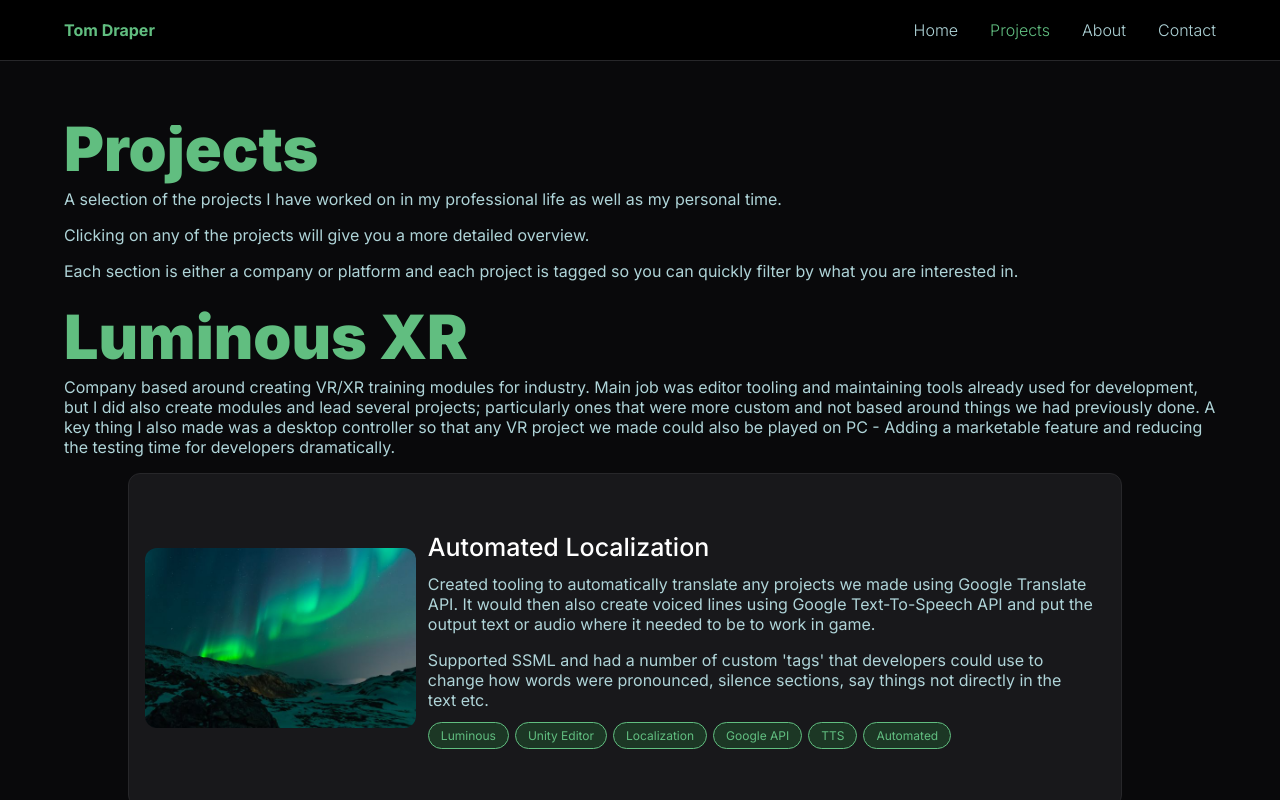
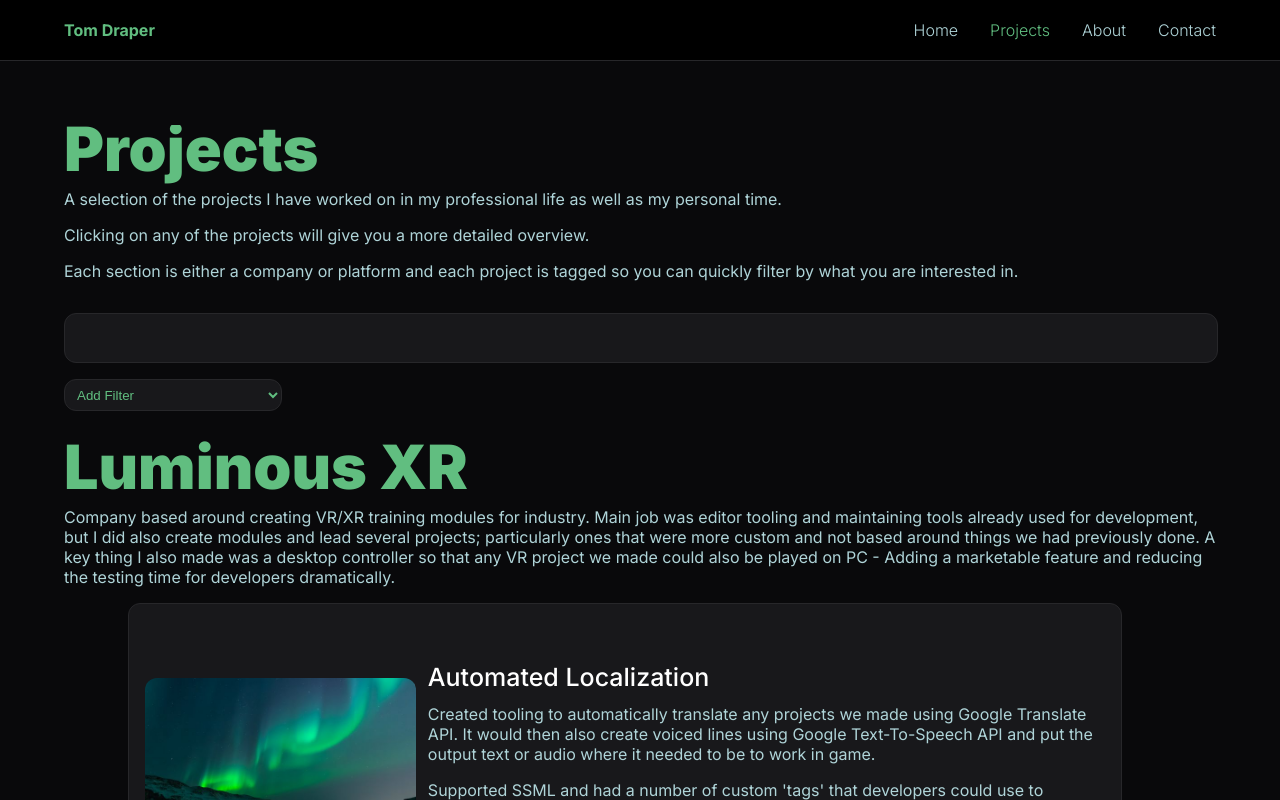
Before and after one commit to TomDraper/React-Profile, a React (Create React App) app: page /#/projects in a window 1280 px wide. Shown: the top 800 px of the page. Built offline with nearby package versions, Linux system fonts and the light colour scheme.

Commit message:
Added filter and Taggable type - Not completely finished but going on holiday

```diff
--- a/src/components/carousel.tsx
+++ b/src/components/carousel.tsx
@@ -1,26 +1,25 @@
 import { useFadeInView } from '../hooks/fadeInView.ts'
 import { LinkListProp, LinkList } from './linkLines.tsx'
-import { TagBox, BasicParagraphSection } from './textHelpers.tsx'
+import { BasicParagraphSection } from './textHelpers.tsx'
 import { BannerProp, Banner } from './banner.tsx';
-
+import { TagBox, Taggable, FilterByTags } from '../components/tagFilter.tsx';
 import '../css/carousel.css';
 
-export type CarouselItemProp = {
+export type CarouselItemProp = Taggable & {
     image: string,
     title: string,
     banner?: BannerProp,
     paragraphs: string[],
-    linkListProps?: LinkListProp[],
-    tags: string[]
+    linkListProps?: LinkListProp[]
 }
 
-export function Carousel({anchorName, props}:{anchorName:string, props:CarouselItemProp[]}){
+export function Carousel({anchorName, props, filter}:{anchorName:string, props:CarouselItemProp[], filter: Set<string>}){
     var sectionClassNames = `largeBoxCarousel ${anchorName} fadeWhenInView`
     const { ref, className } = useFadeInView(sectionClassNames);
-
+    const filteredProps = FilterByTags(props, filter);
     return (
         <div ref={ref} className={className}>
-            <CarouselItems props={props} />
+            <CarouselItems props={filteredProps} />
         </div>
     );
 }
@@ -44,7 +43,7 @@
                     <BasicParagraphSection paragraphs={prop.paragraphs} />
                     <LinkList props={prop.linkListProps} />
                 </div>
-                <TagBox prop={prop.tags} />
+                <TagBox prop={prop} />
             </div>
         </div>
     );
--- /dev/null
+++ b/src/components/tagFilter.tsx
@@ -0,0 +1,95 @@
+import { BasicParagraphSection } from './textHelpers';
+
+import '../css/tagFilter.css';
+
+export interface Taggable {
+    tags: Set<string>;
+}
+
+export function TagBox({prop}:{prop:Taggable}){
+    return (
+        <div className="tagBox">
+            <BasicParagraphSection paragraphs={Array.from(prop.tags)} />
+        </div>
+    );
+}
+
+export function FilterByTags<T extends Taggable>(items: T[], filter: Set<string>): T[] {
+    if (filter.size === 0) return items;
+
+    return items.filter(item =>
+        Array.from(filter).every(tag => item.tags.has(tag))
+    );
+}
+
+export function TagFilter({tags, filter, setFilter}:{tags:Set<string>, filter:Set<string>, setFilter:Function}){
+    return (
+        <div>
+            <FilterBox currentFilter={filter} setFilterFunc={setFilter} />
+            <div className="tagFilter">
+                <Options options={Array.from(tags)} currentFilter={filter} setFilterFunc={setFilter} />
+            </div>
+        </div>
+    );
+}
+
+function FilterBox({currentFilter, setFilterFunc}:{currentFilter:Set<string>, setFilterFunc:Function}){
+    return (
+        <div className="tagFilterBox">
+            <FilterBoxTags currentFilter={currentFilter} setFilterFunc={setFilterFunc} />
+        </div>
+    );
+}
+
+function FilterBoxTags({currentFilter, setFilterFunc}:{currentFilter:Set<string>, setFilterFunc:Function}){
+    var arr = Array.from(currentFilter);
+    return arr.map((prop, index)=>
+        <FilterBoxTag key={index} currentFilter={currentFilter} setFilterFunc={setFilterFunc} tag={prop} />
+    );
+}
+
+function FilterBoxTag({currentFilter, setFilterFunc, tag}:{currentFilter:Set<string>, setFilterFunc:Function, tag:string}){
+    return (
+        <div className="tagFilterBoxButton">
+            <input className="tagFilterBoxButtonText" type="button" value={tag} onClick={()=>ToggleTag(currentFilter, setFilterFunc, tag)}></input>
+            <input className="tagFilterBoxButtonX" type="button" value="X" onClick={()=>ToggleTag(currentFilter, setFilterFunc, tag)}></input>
+        </div>
+    );
+}
+
+function ToggleTag(currentFilter:Set<string>, setFilterFunc:Function, tag:string){
+    let next = new Set(currentFilter);
+
+    if (next.has(tag)){
+        next.delete(tag);
+    } else {
+        next.add(tag);
+    }
+
+    setFilterFunc(next);
+}
+
+function Options({options, currentFilter, setFilterFunc}:{options:string[], currentFilter:Set<string>, setFilterFunc:Function}){
+    return (
+        <div>
+            <select className="tagFilterSelector" id="FilterSelect" onChange={(e)=>ToggleTag(currentFilter, setFilterFunc, e.target.value)}>
+                <GetOptions options={options} currentFilter={currentFilter} setFilterFunc={setFilterFunc}/>
+            </select>
+        </div>
+    );
+    return options.map((prop, index)=>
+        <div key={index} className="tagFilterOption">
+            <label>{prop}</label>
+            <input type="checkbox" checked={currentFilter.has(prop)} onChange={()=>ToggleTag(currentFilter, setFilterFunc, prop)}></input>
+        </div>
+    );
+}
+function GetOptions({options, currentFilter, setFilterFunc}:{options:string[], currentFilter:Set<string>, setFilterFunc:Function}){
+    let optionsWithNoneAdded = Array.from(options);
+    optionsWithNoneAdded.unshift("Add Filter");
+    return optionsWithNoneAdded.map((prop, index)=>
+        currentFilter.has(prop) ?
+            "" :
+            <option key={index} value={prop}>{prop}</option>
+    );
+}
--- a/src/components/textHelpers.tsx
+++ b/src/components/textHelpers.tsx
@@ -7,11 +7,3 @@
         <p key={index}>{line}</p>
     );
 }
-
-export function TagBox({prop}:{prop:string[]}){
-    return (
-        <div className="tagBox">
-            <BasicParagraphSection paragraphs={prop} />
-        </div>
-    );
-}
--- /dev/null
+++ b/src/css/tagFilter.css
@@ -0,0 +1,73 @@
+.tagFilter {
+    display: grid;
+    grid-template-columns: repeat(auto-fill, minmax(200px, 1fr));
+    flex-direction: row;
+    flex-wrap: wrap;
+    column-gap: 1rem;
+    row-gap: 0;
+    margin-bottom: 2rem;
+}
+
+.tagFilterOption {
+    display: flex;
+    flex-direction: row;
+    width: 100%;
+    height: fit-content;
+    color: var(--grey-text);
+}
+
+.tagFilterOption > input {
+    margin-left: auto;
+}
+
+.tagFilterBox {
+    display: flex;
+    flex-wrap: wrap;
+    width: 100%;
+    min-height: 48px;
+    height: fit-content;
+    background-color: var(--secondary-background-color);
+    gap: 0;
+    border: 1px solid var(--border-grey);
+    border-radius: var(--button-radius)
+}
+
+.tagFilterBoxButton{
+    border: 1px solid var(--green-text);
+    height: 32px;
+    margin: var(--gap-s);
+    background-color: var(--secondary-background-color);
+    border-radius: var(--button-radius);
+}
+
+.tagFilterBoxButton:hover{
+    background-color: var(--border-grey);
+}
+
+.tagFilterBoxButtonText{
+    background-color: transparent;
+    color: var(--green-text);
+    height:100%;
+    border: none;
+}
+
+.tagFilterBoxButtonX{
+    background-color: transparent;
+    color: var(--green-text);
+    border: none;
+
+}
+
+.tagFilterSelector{
+    width: 100%;
+    height: 2rem;
+    background-color: var(--secondary-background-color);
+    color: var(--green-text);
+    margin-top: 1rem;
+    border: 1px solid var(--border-grey);
+    border-radius: var(--button-radius);
+    padding-left: 0.5rem;
+}
+.tagFilterSelector:hover{
+    border: 1px solid var(--grey-text);
+}
--- a/src/pages/contact.tsx
+++ b/src/pages/contact.tsx
@@ -129,16 +129,10 @@
 }
 
 function SubmitContactForm(formData:FormData){
-    console.log("Form Submitted");
-    console.log(JSON.stringify(formData));
-    console.log(formData);
-
     var entries = Object.fromEntries(formData);
-
     var name = entries.name;
     var subject = encodeURIComponent(`${entries.subject}`);
     var body = entries.message;
     var message = encodeURIComponent(`Hi Tom, it's ${name}.\r\nI've seen your profile and I'd like to get in touch:\r\n${body}`);
-    console.log(`mailto:mythirdalias@gmail.com?subject=${subject}&body=${message}`)
     window.location.href = `mailto:mythirdalias@gmail.com?subject=${subject}&body=${message}`;
 }
--- a/src/pages/projects.tsx
+++ b/src/pages/projects.tsx
@@ -4,6 +4,8 @@
 import { PageIntroProps, PageIntro } from '../components/pageIntro.tsx';
 import { Carousel, CarouselItemProp } from '../components/carousel.tsx';
 import { BasicParagraphSection } from '../components/textHelpers.tsx';
+import { useState, useEffect } from 'react'
+import { TagFilter, Taggable } from '../components/tagFilter.tsx';
 
 import '../css/projects.css';
 
@@ -41,14 +43,14 @@
                     "Created tooling to automatically translate any projects we made using Google Translate API. It would then also create voiced lines using Google Text-To-Speech API and put the output text or audio where it needed to be to work in game.",
                     "Supported SSML and had a number of custom 'tags' that developers could use to change how words were pronounced, silence sections, say things not directly in the text etc."
                 ],
-                tags: [
+                tags: new Set([
                     "Luminous",
                     "Unity Editor",
                     "Localization",
                     "Google API",
                     "TTS",
                     "Automated"
-                ]
+                ])
             },
             {
                 image: defaultImage,
@@ -57,12 +59,12 @@
                     "Worked on the Luminous 'Flow' system which was a (mostly) internal tool we used to quickly develop VR and XR scenarios using a graph system similar to that of Blueprints in Unreal Engine.",
                     "I maintained, updated and created a number of additional nodes that people could use as well as did an optimization pass to add and improve support for copy/paste, undo/redo, grouping and multiple pathing."
                 ],
-                tags: [
+                tags: new Set([
                     "Luminous",
                     "Graph System",
                     "Editor Tooling",
                     "Speed Development"
-                ]
+                ])
             },
             {
                 image: defaultImage,
@@ -73,12 +75,12 @@
                     "A number of different question templates were created including fill-in-the-blank, identify places on an image and rearrange images into the correct order.",
                     "The main challenge of the game was handling, updating and maintaining the different types of questions that we needed as well as keeping the game performant/low disk space as it needed to be accessed online by people potentially running low-end hardware."
                 ],
-                tags: [
+                tags: new Set([
                     "Luminous",
                     "Adnoc",
                     "WebGL",
                     "Data Structures"
-                ]
+                ])
             },
             {
                 image: defaultImage,
@@ -88,12 +90,12 @@
                     "This involved working within the \"Flow System\" - described in a previous section - as well as occasionally writing custom functionality for things outside of it's scope.",
                     "While I did work on and complete a number of modules myself, more often I was tasked with tooling and enabling other developers to work faster, or automate as much of the process as I could, bringing the average turn around of a module (Blank slate -> Viable Product) from a few months to a few days."
                 ],
-                tags: [
+                tags: new Set([
                     "Luminous",
                     "VR",
                     "XR",
                     "Training Modules"
-                ]
+                ])
             },
             {
                 image: defaultImage,
@@ -103,13 +105,13 @@
                     "The main challenges for this was working with several cameras at any time - There were 4 CCTV like views which would be displayed across 4 monitors to the trainees. As well as this, just about every scenario they wanted involved some sort of particle effect, which would then be displayed to four cameras. So performance became critical. Luckily they were working with a very powerful computer, but it still needed to be reigned in a number of times.",
                     "In addition to this I created a procedural sea with waves which items could float on top of and tried to create a semi-realistic effect for the boats on it. It also included some shader work to create a transparent effect, lerp towards a 'shallow' colour where the sea intersected objects and include spray and foam."
                 ],
-                tags: [
+                tags: new Set([
                     "Luminous",
                     "Desktop",
                     "Training",
                     "Simulation",
                     "Shader"
-                ]
+                ])
             }
         ]
     },
@@ -126,7 +128,7 @@
                 paragraphs: [
                     "I began as a junior in Sprung, where I was creating prototypes of UIs for approval by more senior members and to transfer the skills I had in Unity over to Unreal. I actually got bumped up to a developer long before my time as a junior was due to end as I already understood the fundamentals and quickly adapted to the tools."
                 ],
-                tags: [
+                tags: new Set([
                     "Sprung Studios",
                     "Unreal Engine",
                     "Localization",
@@ -134,7 +136,7 @@
                     "UX",
                     "Game Development",
                     "Perforce"
-                ]
+                ])
             },
             {
                 image: defaultImage,
@@ -144,14 +146,14 @@
                     "Built in Unreal Engine it was my task to take what the designers had made, fill it with the information actually available in the game and then display it in a performant manner. The standard at Sprung are incredibly high and therefore anything that wasn't pixel-perfect, reactive to multiple resolutions, optimized and built to adapt for any future changes wouldn't pass the reviews. The work I produced there was of an exceptional quality.",
                     "Sadly I believe the project got scrapped after my leaving (Probably unrelated) but it was extremely interesting and taught me a lot about how large and complex games are made. It also introduced me to Unreal Engines UI system, Perforce and Unit Testing."
                 ],
-                tags: [
+                tags: new Set([
                     "Sprung Studios",
                     "Unreal Engine",
                     "UI",
                     "UX",
                     "Game Development",
                     "Perforce"
-                ]
+                ])
             }
         ]
     },
@@ -169,13 +171,13 @@
                     "This is the latest itteration of my portfolio. I tend to design from scratch, and not use templates. While I'm not against their use I want to demonstrate that I have the skills to understand and work with things on the most basic of levels so that you can feel safe knowing that should a template or particular aspect of a library not work I will have the knowledge to adapt it or write it fresh.",
                     "Currently this website only uses React and was previously built as a pure HTML/CSS page with minimal JS. My previous portfolio did use react and bootstrap and I've done some work with tailwind but not working on it with the same hours as I would a job I don't think my approach was fantastic - You can see how it was used in the history of the github repo."
                 ],
-                tags: [
+                tags: new Set([
                     "Web",
                     "HTML",
                     "CSS",
                     "JS",
                     "React"
-                ]
+                ])
             },
             {
                 image: defaultImage,
@@ -212,11 +214,11 @@
                         text: "Runs a plinko game repeatedly and shows where each ball lands. Leave it for long enough and a standard distribution will appear."
                     }
                 ],
-                tags: [
+                tags: new Set([
                     "Web",
                     "Javascript",
                     "P5"
-                ]
+                ])
             },
             {
                 image: defaultImage,
@@ -247,13 +249,13 @@
                         text: "Uses a genetic algorithm to find a path from the top-left to the bottom-right of the canvas using Up/Down/Left/Right movements. Slider will speed up the simulation. After sim has finished time is paused so you can see the resulting path and where the population ended up."
                     }
                 ],
-                tags: [
+                tags: new Set([
                     "Web",
                     "Javascript",
                     "P5",
                     "Algorithms",
                     "Genetics"
-                ]
+                ])
             },
             {
                 image: defaultImage,
@@ -294,12 +296,12 @@
                         text: "Shader that shows a Julia set. Sliders can animate and do various things."
                     }
                 ],
-                tags: [
+                tags: new Set([
                     "Web",
                     "Javascript",
                     "P5",
                     "Shaders"
-                ]
+                ])
             },
             {
                 image: defaultImage,
@@ -355,7 +357,7 @@
                         text: "Calculate PI by choosing a random point in the canvas (Square) then seeing if that point is less than a certain distance from the center. The ratio of points inside to outside multiplied by 4 approximates PI."
                     }
                 ],
-                tags: [
+                tags: new Set([
                     "Web",
                     "Javascript",
                     "P5",
@@ -363,7 +365,7 @@
                     "Maths",
                     "Physics",
                     "Chaos"
-                ]
+                ])
             },
             {
                 image: defaultImage,
@@ -404,23 +406,36 @@
                         text: "Animals run around eating plants that are generated. The population ebbs and flows with the abundance or lack of food."
                     }
                 ],
-                tags: [
+                tags: new Set([
                     "Web",
                     "Javascript",
                     "P5",
                     "Algorithms",
                     "Maths"
-                ]
+                ])
             }
         ]
     }
 ]
 
+const allTags:Set<string> = new Set<string>();
+
+function GetAllTags(){
+    pageSectionsProps.forEach((prop)=>{
+        for(let i = 0; i < prop.carouselProps.length; i++){
+            let item = prop.carouselProps[i];
+            item.tags.forEach((tag)=>allTags.add(tag));
+        }
+    });
+}
+
 export default function ProjectsPage(){
+    GetAllTags();
     return (
         <div>
             <NavBar selected={1} />
             <PageIntro props={pageIntroProps} />
+
             <BoxSection props={pageSectionsProps} />
             <Footer includeProjectButton={false} includeContactButton={true} />
         </div>
@@ -428,20 +443,22 @@
 }
 
 function BoxSection({props}:{props:ProjectsPageProp[]}){
+    const [filter, setFilter] = useState<Set<string>>(new Set());
     return (
         <div className="largeBoxSection">
-            <Sections props={props} />
+            <TagFilter tags={allTags} filter={filter} setFilter={setFilter} />
+            <Sections props={props} filter={filter}/>
         </div>
     );
 }
 
-function Sections({props}:{props:ProjectsPageProp[]}){
+function Sections({props, filter}:{props:ProjectsPageProp[], filter:Set<string>}){
     return props.map((prop, index)=>
-        <Section key={index} prop={prop} />
+        <Section key={index} prop={prop} filter={filter} />
     );
 }
 
-function Section({prop}:{prop:ProjectsPageProp}) {
+function Section({prop, filter}:{prop:ProjectsPageProp, filter:Set<string>}) {
     const {ref, className} = useFadeInView("")
 
     return (
@@ -450,7 +467,7 @@
                 <h1 className="greenText">{prop.title}</h1>
                 <BasicParagraphSection paragraphs={prop.introParagraphs} />
             </div>
-            <Carousel anchorName={prop.anchorName} props={prop.carouselProps} />
+            <Carousel anchorName={prop.anchorName} props={prop.carouselProps} filter={filter} />
         </div>
     );
 }
```
Also changed, not shown: src/hooks/gatherElementsByClassName.ts (added).
